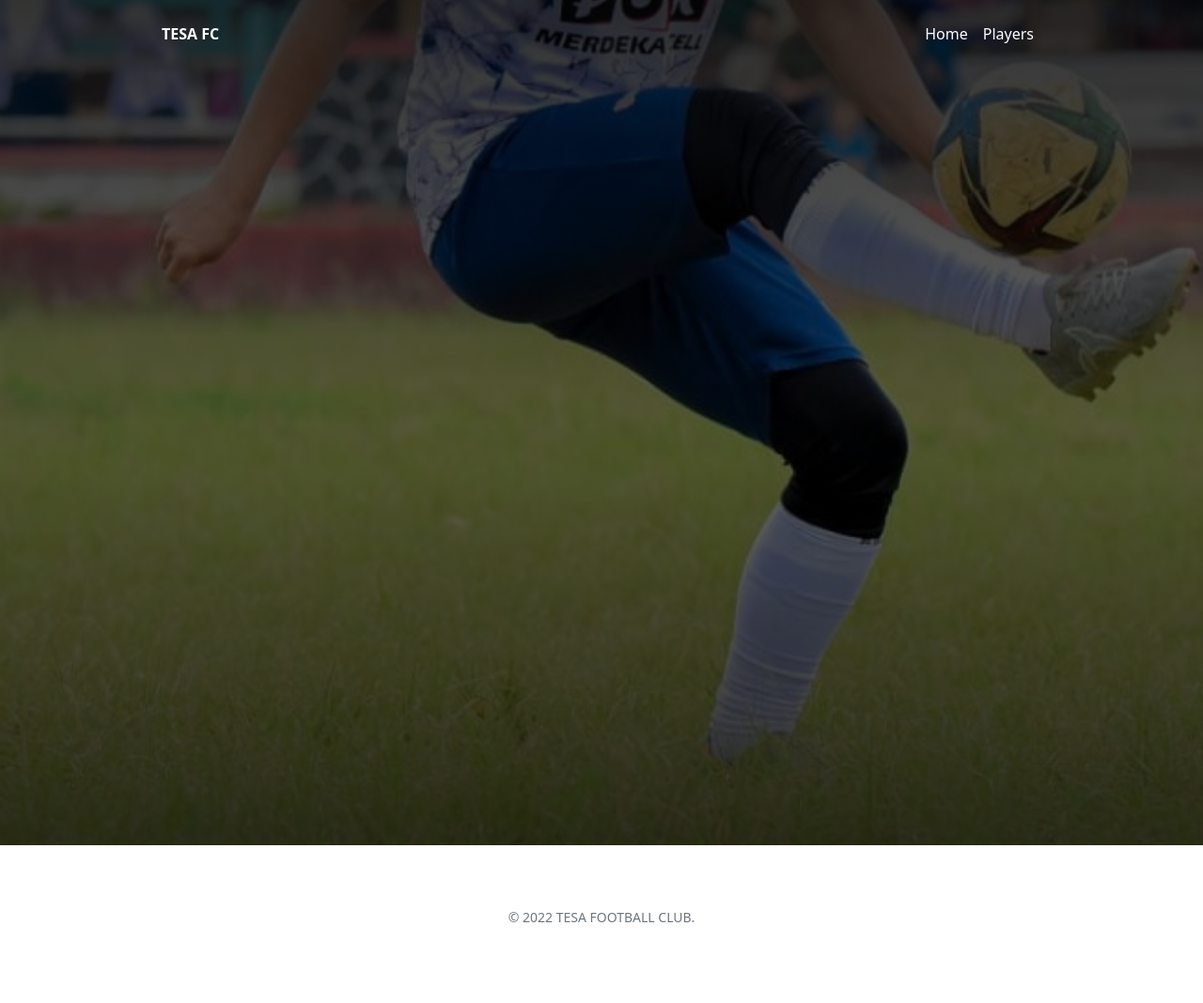
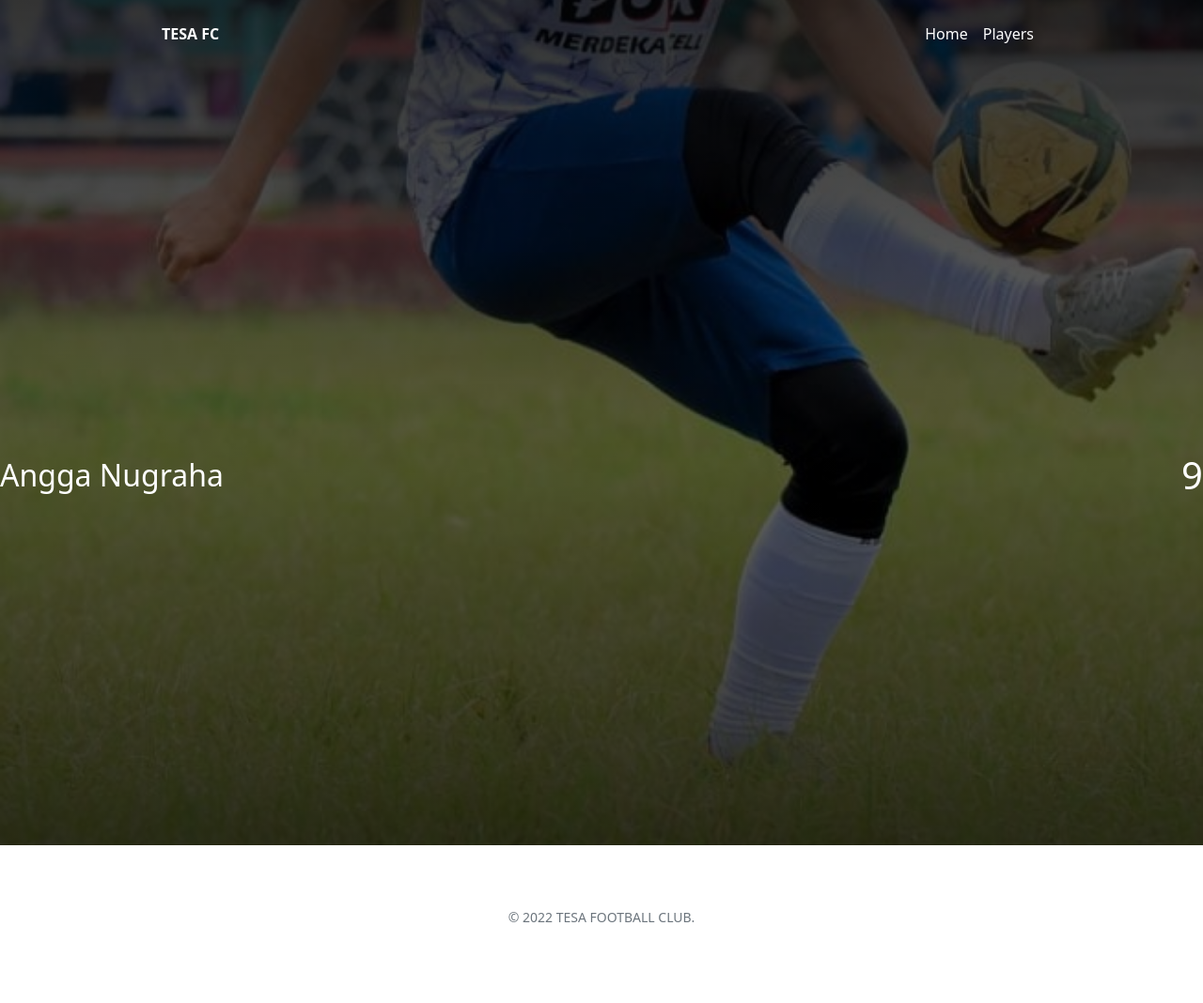
Before and after one commit to tesafc/www2, a Jekyll site: the page built from _players/angga-nugraha.md, in a window 1280 px wide. Shown: the whole page at 94% size. Built offline with Jekyll 4.4.1, drawn with Linux system fonts in a browser that asks for light colours.

Commit message:
Update header-player.html

```diff
--- a/_includes/header-player.html
+++ b/_includes/header-player.html
@@ -10,7 +10,7 @@
         </nav>
       </div>
     </div>
-    <div class="h-100 d-flex align-items-end justify-content-between">
+    <div class="h-100 d-flex align-items-center justify-content-between">
       <div>
         <span class="fs-2 text-capitalize">{{ page.title }}</span>
       </div>
```
